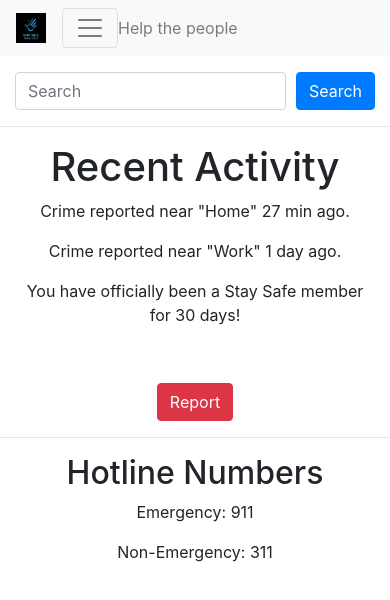
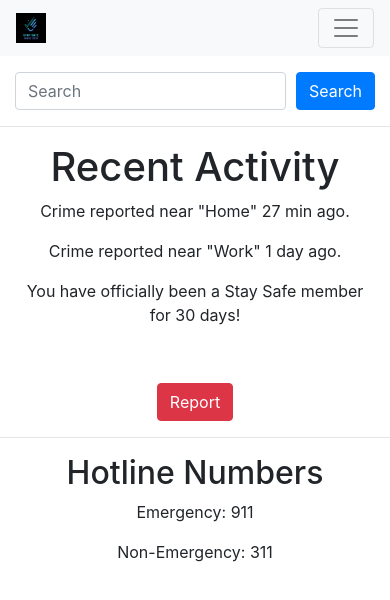
Before and after one commit to Ptalat2/hackathon, a plain HTML site: page index2.html in a window 390 px wide. Drawn offline with nearby package versions, Linux system fonts and the light colour scheme.

Commit message:
Update index2.html

```diff
--- a/index2.html
+++ b/index2.html
@@ -3,7 +3,7 @@
 <head>
   <meta charset="UTF-8">
   <meta name="viewport" content="width=device-width, initial-scale=1.0">
-  <title>Your Mobile Web App</title>
+  <title>Stay-safe</title>
   <!-- Bootstrap CSS -->
   <link href="https://stackpath.bootstrapcdn.com/bootstrap/4.5.2/css/bootstrap.min.css" rel="stylesheet">
    <!-- jQuery (necessary for Bootstrap's JavaScript plugins) -->
@@ -26,7 +26,6 @@
     <button class="navbar-toggler" type="button" data-toggle="collapse" data-target="#navbarSupportedContent" aria-controls="navbarSupportedContent" aria-expanded="false" aria-label="Toggle navigation">
       <span class="navbar-toggler-icon"></span>
     </button>
-    <span class="navbar-text mr-auto">Help the people</span>
 
 
     <div class="collapse navbar-collapse" id="navbarSupportedContent">
```
